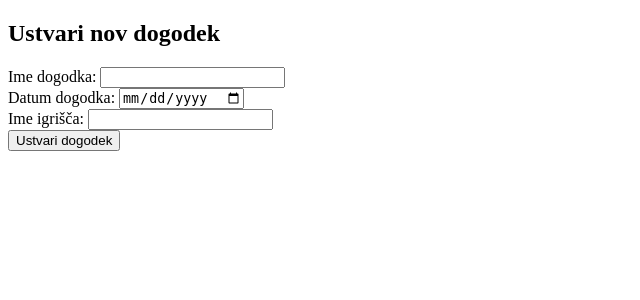
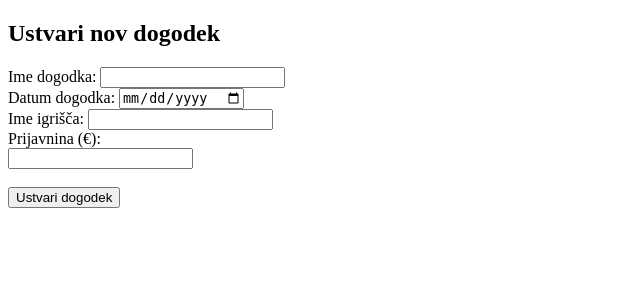
Before and after one commit to zans410/Zakljucna-naloga, a Flask app: page /create_event in a window 1280 px wide. Shown: the top 300 px of the page, without its empty margins (0-640 px from the left). Run offline with Flask 3, Linux system fonts and the light colour scheme.

Commit message:
Update create_event.html
updatana koda

```diff
--- a/Zaključna naloga - python/templates/create_event.html
+++ b/Zaključna naloga - python/templates/create_event.html
@@ -10,11 +10,17 @@
     <form action="{{ url_for('create_event') }}" method="post">
         <label for="event_name">Ime dogodka:</label>
         <input type="text" name="event_name" required><br>
+
         <label for="event_date">Datum dogodka:</label>
         <input type="date" name="event_date" required><br>
+
         <label for="court_name">Ime igrišča:</label>
         <input type="text" name="court_name" required><br>
-        <button type="submit">Ustvari dogodek</button>
+
+        <lable for="fee">Prijavnina (€):<label><br>
+        <input type="number" name="fee" step="0.01" required><br><br>
+
+        <input type="submit" value="Ustvari dogodek">
     </form>
 </body>
 </html>
```
